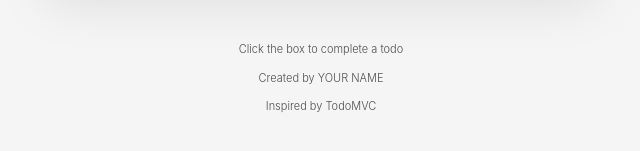
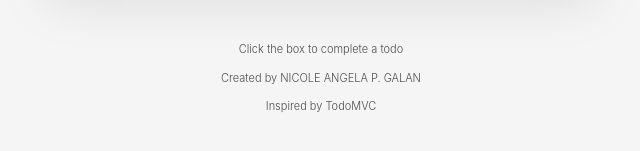
Before and after one commit to nicole-galan/csit340-todomvc, a React (Vite) app: page / in a window 1280 px wide. Shown: the part 407-558 px from the top of the page, without its empty margins (319-959 px from the left). Built offline with nearby package versions, Linux system fonts and the light colour scheme.

Commit message:
chore: replace YOUR NAME with Nicole Angela P. Galan

```diff
--- a/src/App.jsx
+++ b/src/App.jsx
@@ -5,7 +5,7 @@ function App() {
   return (
     <div className="min-h-screen bg-[#f5f5f5] py-8 font-light text-[#111]">
       <Todos />
-      <Info name="YOUR  NAME" />
+      <Info name="NICOLE ANGELA P. GALAN" />
     </div>
   )
 }
```
